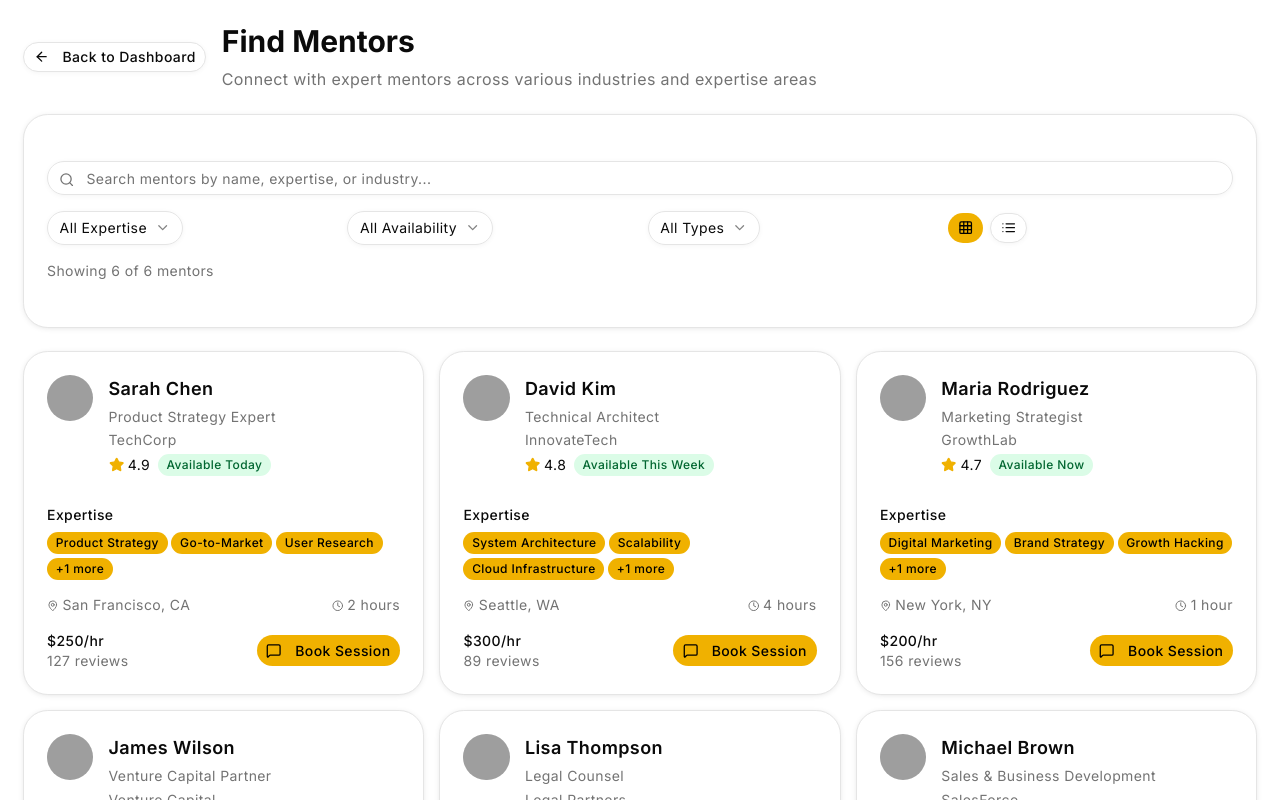
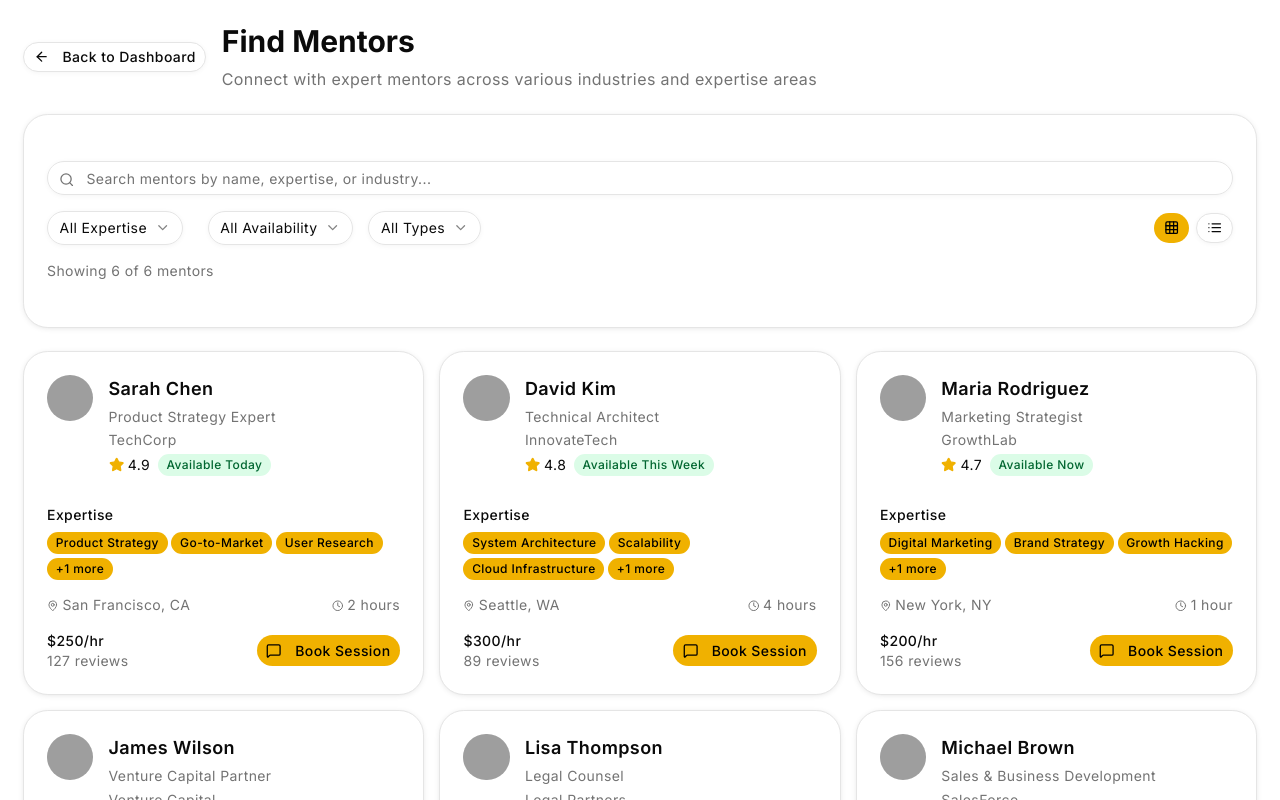
Before and after one commit to abid3a/tbdc_shadcn, a Next.js app: page /surge/dashboard/mentors in a window 1280 px wide. Shown: the top 800 px of the page. Built offline with nearby package versions, Linux system fonts and the light colour scheme; grey boxes are pictures that could not be loaded.

Commit message:
Updated documentations

```diff
--- a/src/app/surge/dashboard/mentors/[id]/page.tsx
+++ b/src/app/surge/dashboard/mentors/[id]/page.tsx
@@ -425,7 +425,7 @@ export default function MentorDetailPage() {
                       <div className="text-sm">
                         <span className="text-muted-foreground">Total:</span>
                         <span className="font-semibold ml-1">
-                          ${durationOptions.find(opt => opt.value === sessionDuration)?.label.split(' - ')[1] || '250'}
+                          ${durationOptions.find(opt => opt.value === sessionDuration)?.label.split(' - ')[1]?.replace('$', '') || '250'}
                         </span>
                       </div>
                       <Button onClick={handleBooking} disabled={!selectedDate || !selectedTime}>
--- a/src/app/surge/dashboard/mentors/page.tsx
+++ b/src/app/surge/dashboard/mentors/page.tsx
@@ -210,7 +210,8 @@ export default function MentorsPage() {
             </div>
 
             {/* Filters */}
-            <div className="grid grid-cols-1 md:grid-cols-4 gap-4">
+            <div className="flex flex-col md:flex-row gap-4 items-start md:items-center justify-between">
+              <div className="grid grid-cols-1 md:grid-cols-3 gap-4">
                 <Select value={selectedExpertise} onValueChange={setSelectedExpertise}>
                   <SelectTrigger>
                     <SelectValue placeholder="Filter by expertise" />
@@ -243,6 +244,7 @@ export default function MentorsPage() {
                     ))}
                   </SelectContent>
                 </Select>
+              </div>
 
               <div className="flex items-center space-x-2">
                 <Button
```
Lines whose indentation alone changed are shown as unchanged.
